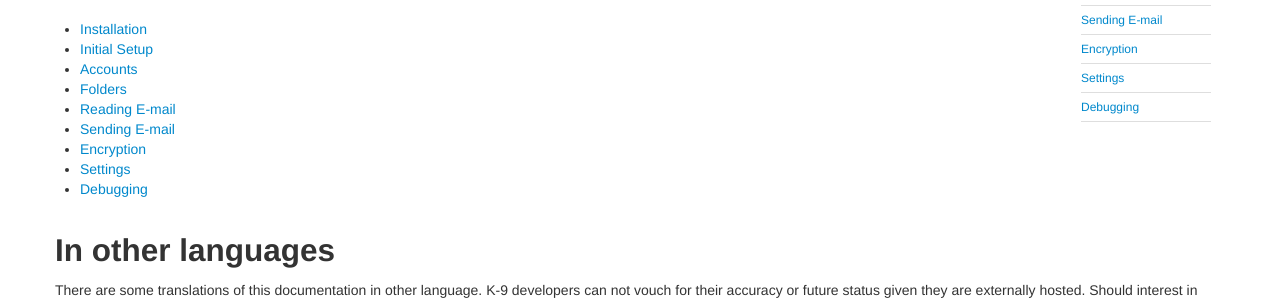
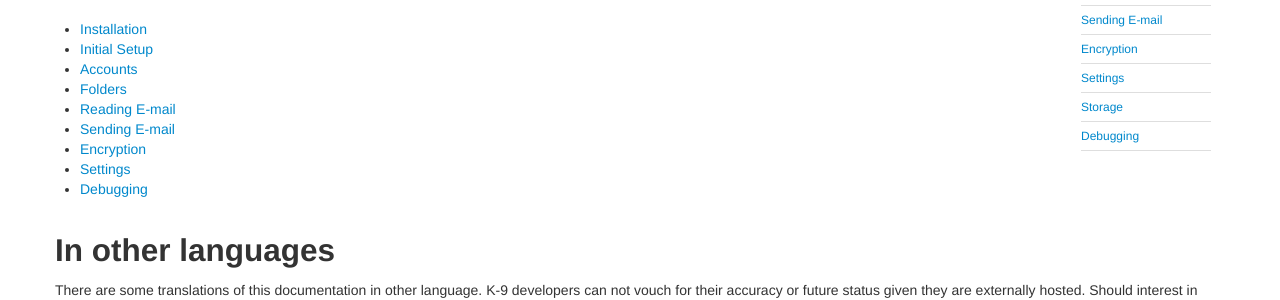
Before and after one commit to k9mail/k9mail.app, a Jekyll site: the page built from documentation.md, in a window 1280 px wide. Shown: the part 346-646 px from the top of the page. Built offline with Jekyll 4.4.1, drawn with Linux system fonts in a browser that asks for light colours; nearby versions of some CDN libraries.

Commit message:
Update documentation-header.html

```diff
--- a/_includes/documentation-header.html
+++ b/_includes/documentation-header.html
@@ -11,6 +11,7 @@
 		<li><a href="/documentation/sending.html">Sending E-mail</a></li>
 		<li><a href="/documentation/encryption.html">Encryption</a></li>
 		<li><a href="/documentation/settings.html">Settings</a></li>
+		<li><a href="/documentation/storage.html">Storage</a></li>
 		<li><a href="/documentation/debugging.html">Debugging</a></li>
 	</ul>
 </div>
```
